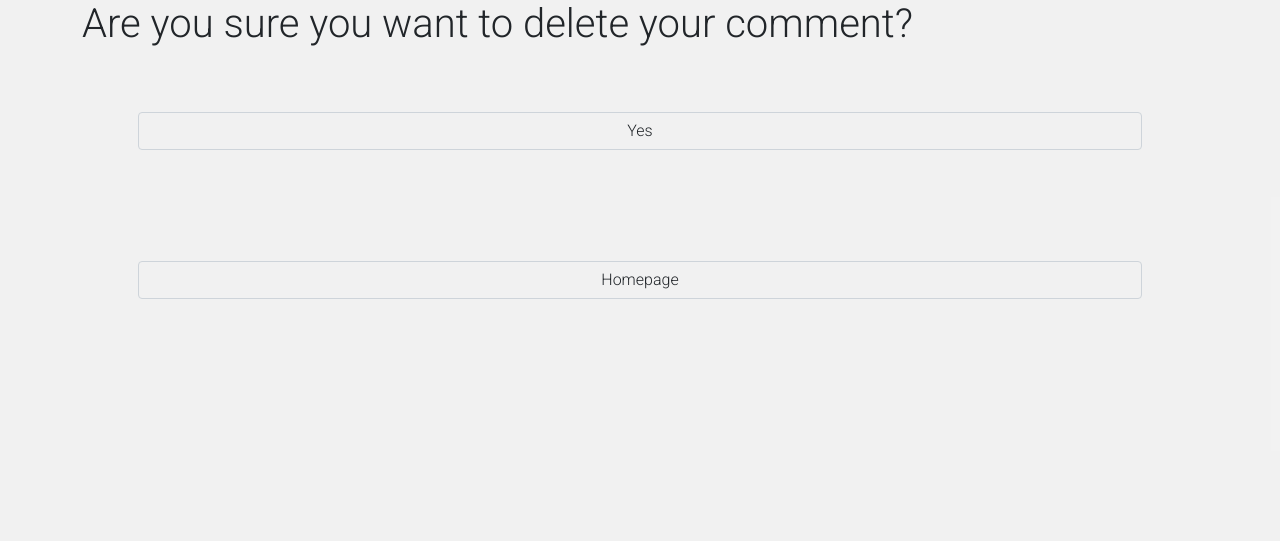
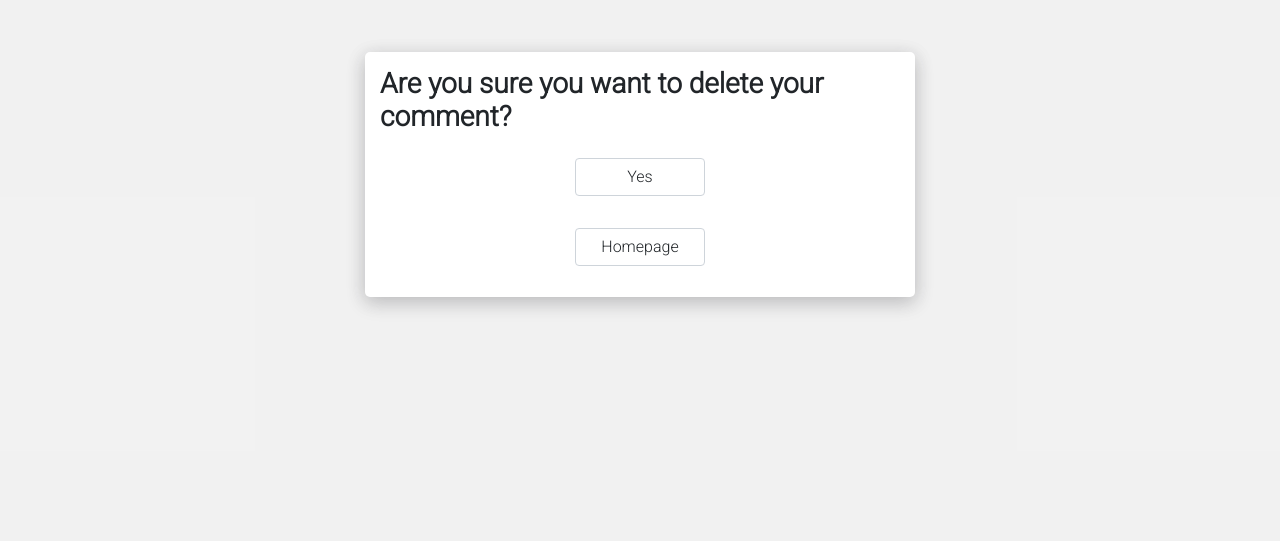
Before and after one commit to MaxRan92/StockBook, a Django app: template templates/delete_comment.html in a window 1280 px wide. Shown: the part 58-599 px from the top of the page. Run offline with Django 3.2, Linux system fonts and the light colour scheme; the template is opened without the code that fills it, so the values that code supplies are empty; some libraries are stand-ins or nearby versions.

Commit message:
Style edit and delete comments html

```diff
--- a/templates/delete_comment.html
+++ b/templates/delete_comment.html
@@ -2,11 +2,22 @@
 
 {% block content %}
 <div class="container">
-    <!--Prompt the user for confirmation when deleting review entry-->
-    <form method="POST" action=".">
-        {% csrf_token %}
-        <h1>Are you sure you want to delete your comment?</h1>
-        <p><input class="btn yes" type="submit" value="Yes" /> <a class="btn no" href="/">Homepage</a></p>
-    </form>
+    <div class="card-container my-5 w-50 m-auto">
+        <div class="element-card">
+            <div class="col-12">
+            <!--Prompt the user for confirmation when deleting review entry-->
+            <form method="POST" action=".">
+                {% csrf_token %}
+                <h3 class="fw-bold fs-3">Are you sure you want to delete your comment?</h3>
+                <div class="text-center">
+                    <input class="btn btn-post-comment my-3 w-25" type="submit" value="Yes" />
+                </div>
+                <div class="text-center">
+                    <a class="btn no btn-post-comment my-3 w-25" href="/">Homepage</a>
+                </div>
+            </form>
+            </div>
+        </div>
+    </div>
 </div>
 {%endblock%}
```
Also changed, not shown: templates/edit_comment.html (+13 -7 lines).
